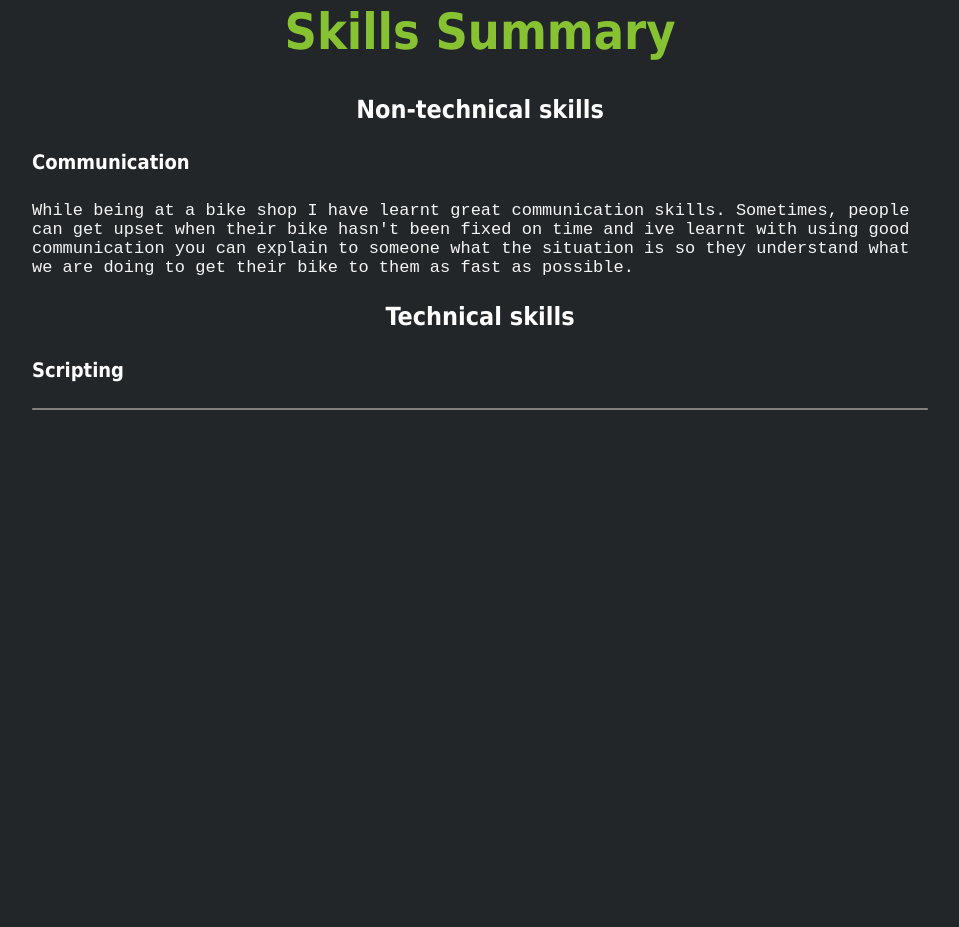
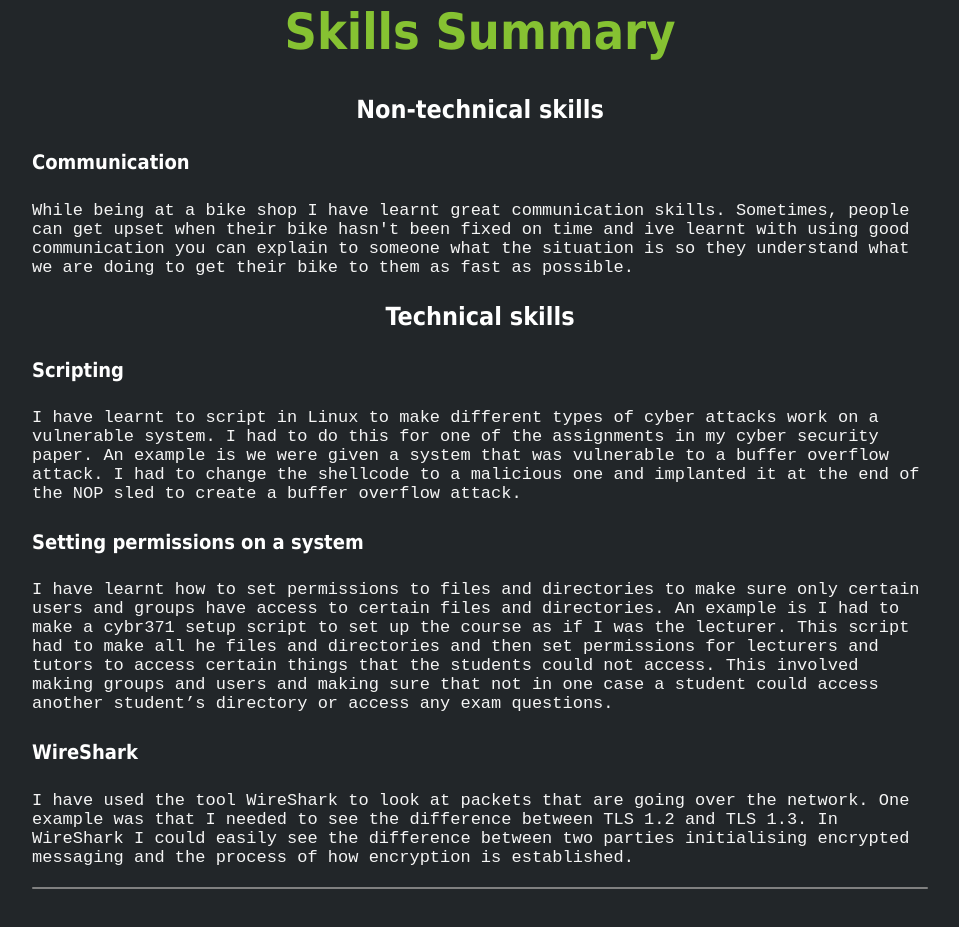
Before and after one commit to Mathias-street/Portfolio, a plain HTML site: page index.html in a window 1280 px wide. Shown: the part 2905-3832 px from the top of the page, without its empty margins (168-1127 px from the left). Before the commit the page ends 3365 px from the top, so only its background shows below. Drawn offline with Linux system fonts and the light colour scheme.

Commit message:
wrote about technical skills

```diff
--- a/index.html
+++ b/index.html
@@ -140,7 +140,7 @@
         </div>
         <hr class="divider">
 
-        <div id="skills">
+        <div id="skills" class="hidden">
             <h1>Skills Summary</h1>
             <h3>Non-technical skills</h3>
             <h4 class="skillNames">Communication</h4>
@@ -151,6 +151,27 @@
             </p>
             <h3>Technical skills</h3>
             <h4 class="skillNames">Scripting</h4>
+            <p>
+                I have learnt to script in Linux to make different types of cyber attacks work on a vulnerable system. I
+                had to do this for one of the assignments in my cyber security paper. An example is we were given a
+                system that was vulnerable to a buffer overflow attack. I had to change the shellcode to a malicious
+                one and implanted it at the end of the NOP sled to create a buffer overflow attack.
+            </p>
+            <h4 class="skillNames">Setting permissions on a system</h4>
+            <p>
+                I have learnt how to set permissions to files and directories to make sure only certain users and
+                groups have access to certain files and directories. An example is I had to make a cybr371 setup
+                script to set up the course as if I was the lecturer. This script had to make all he files and
+                directories and then set permissions for lecturers and tutors to access certain things that the
+                students could not access. This involved making groups and users and making sure that not in
+                one case a student could access another student’s directory or access any exam questions.
+            </p>
+            <h4 class="skillNames">WireShark</h4>
+            <p>
+                I have used the tool WireShark to look at packets that are going over the network. One example was that
+                I needed to see the difference between TLS 1.2 and TLS 1.3. In WireShark I could easily see the difference
+                between two parties initialising encrypted messaging and the process of how encryption is established.
+            </p>
         </div>
         <hr class="divider">
     </div>
```
